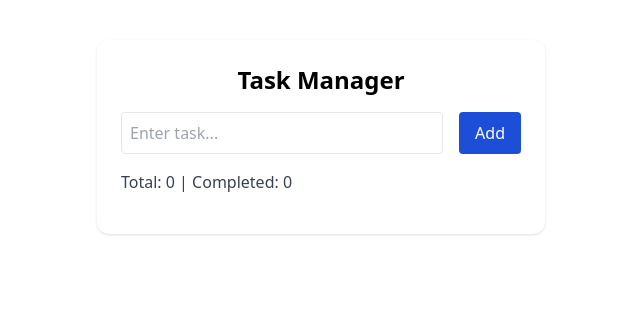
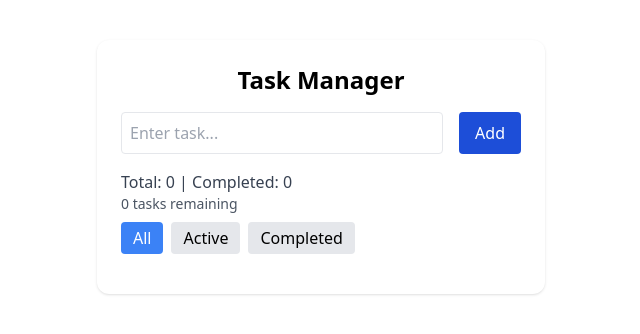
Before and after one commit to sudhinaashith-hash/todo-app, a React (Vite) app: page / in a window 1280 px wide. Shown: the top 334 px of the page, without its empty margins (319-959 px from the left). Built offline with nearby package versions, Linux system fonts and the light colour scheme.

Commit message:
Added filtering and task counter

```diff
--- a/src/App.tsx
+++ b/src/App.tsx
@@ -8,6 +8,13 @@ function App() {
     return saved ? JSON.parse(saved) : [];
   });
   const [title, setTitle] = useState("");
+  const [filter, setFilter] = useState<"all" | "active" | "completed">("all");
+  const filteredTasks = tasks.filter((task) => {
+    if (filter === "active") return !task.completed;
+    if (filter === "completed") return task.completed;
+    return true;
+  });
+  const remainingTasks = tasks.filter(task => !task.completed).length;
   useEffect(() => {
     localStorage.setItem("tasks", JSON.stringify(tasks));
   }, [tasks]);
@@ -26,7 +33,7 @@ function App() {
   };
   const toggleTask = (id: number) => {
     setTasks(
-    tasks.map((task) =>
+      filteredTasks.map((task) =>
         task.id === id
           ? { ...task, completed: !task.completed }
           : task
@@ -61,8 +68,39 @@ const deleteTask = (id: number) => {
       <p className="text-gray-700">
         Total: {tasks.length} | Completed: {tasks.filter(t => t.completed).length}
       </p>
+      <p className="text-sm text-gray-600 mb-2">
+        {remainingTasks} tasks remaining
+      </p>
+      <div className="flex gap-2 mb-4">
+        <button
+          onClick={() => setFilter("all")}
+          className={`px-3 py-1 rounded ${
+            filter === "all" ? "bg-blue-500 text-white" : "bg-gray-200"
+          }`}
+        >
+          All
+        </button>
+
+        <button
+          onClick={() => setFilter("active")}
+          className={`px-3 py-1 rounded ${
+            filter === "active" ? "bg-blue-500 text-white" : "bg-gray-200"
+          }`}
+        >
+          Active
+        </button>
+
+        <button
+          onClick={() => setFilter("completed")}
+          className={`px-3 py-1 rounded ${
+            filter === "completed" ? "bg-blue-500 text-white" : "bg-gray-200"
+          }`}
+        >
+          Completed
+        </button>
+      </div>
       <ul className="mt-4 space-y-2">
-        {tasks.map((task) => (
+        {filteredTasks.map((task) => (
          <TaskItem
             key={task.id}
             task={task}
```
Also changed, not shown: src/components/TaskItem.tsx (line endings or trailing spaces). Lines whose indentation alone changed are shown as unchanged.
